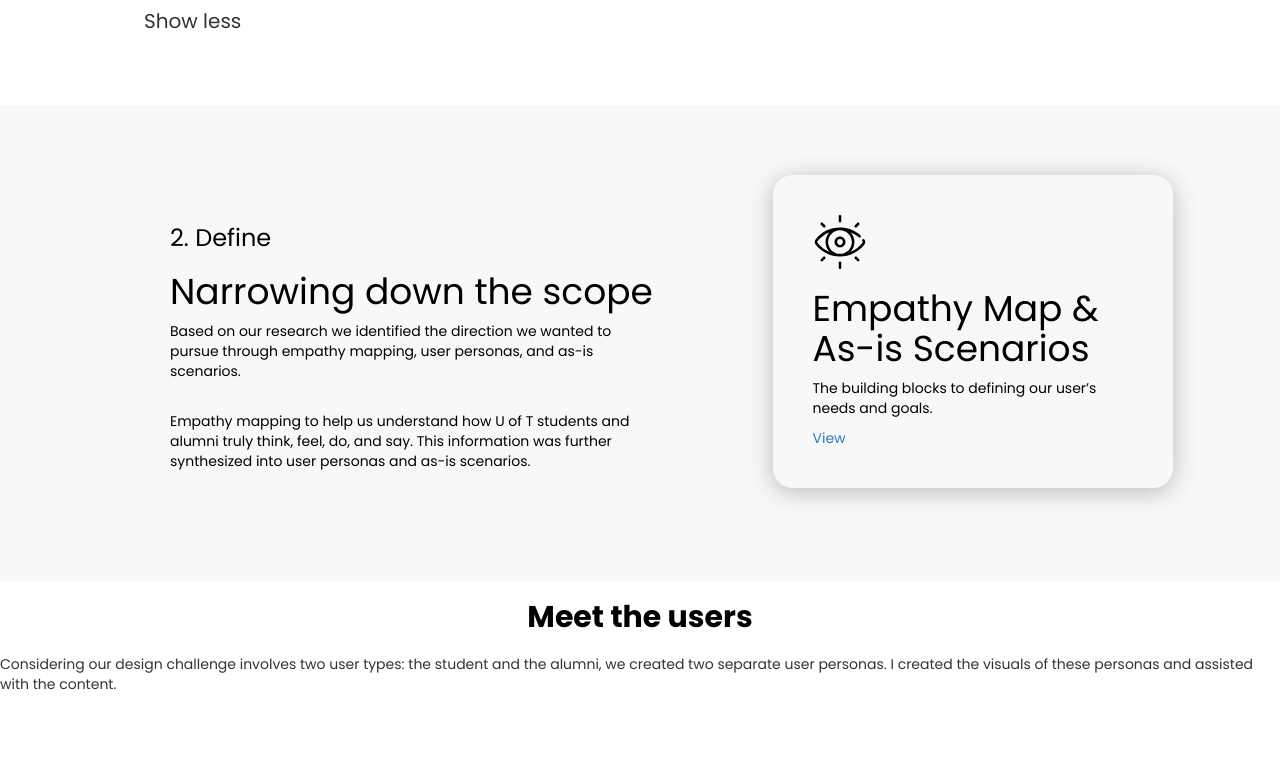
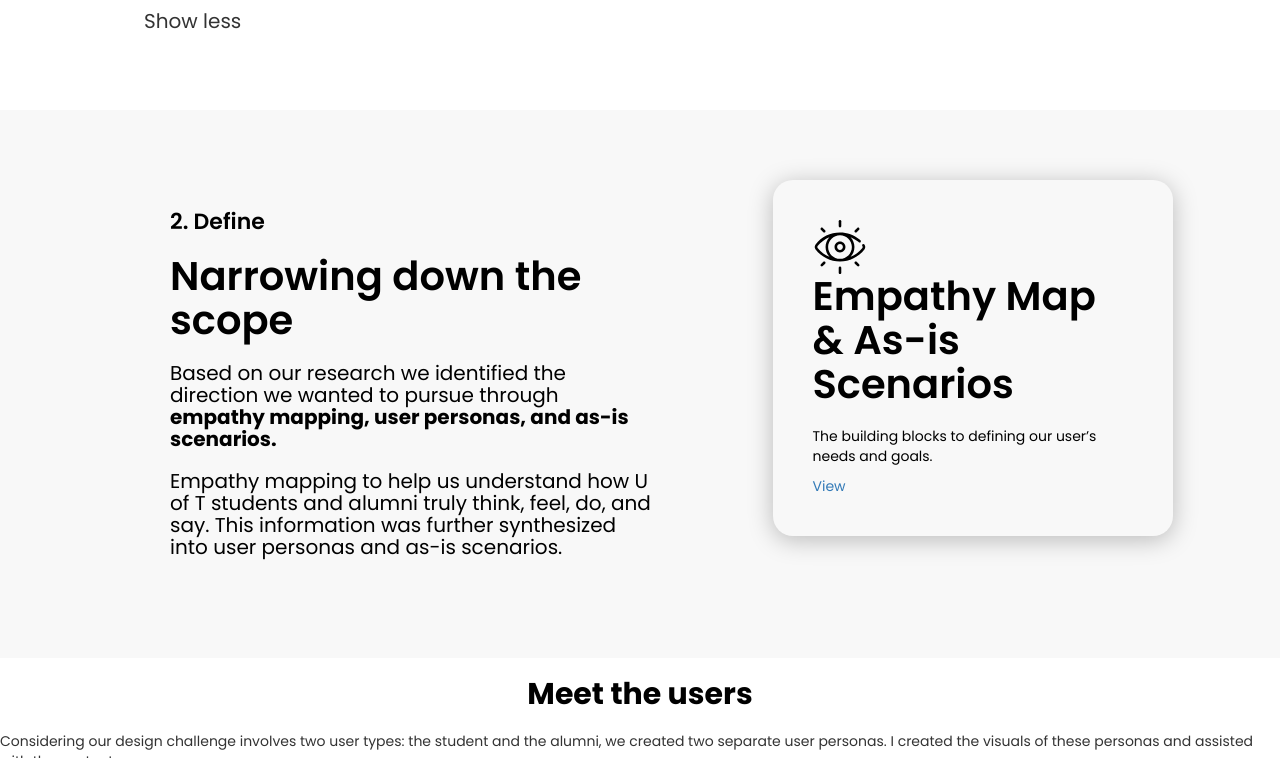
Before and after one commit to annnayu/annnayu.github.io, a plain HTML site: page meet4success.html in a window 1280 px wide. Shown: the part 4578-5336 px from the top of the page. Drawn offline with Linux system fonts and the light colour scheme.

Commit message:
define section

```diff
--- a/assets/css/style.css
+++ b/assets/css/style.css
@@ -661,6 +661,32 @@ hr {
     padding: 30px 80px 30px 100px;
 }
 
+.define h1{
+    font-size: 40px;
+    font-weight: 600;
+    color: black;
+    margin: auto;
+    padding-bottom: 20px;
+
+}
+
+.define h2 {
+    font-size: 22px;
+    font-weight: 600;
+    color: black;
+    margin: auto;
+    padding-bottom: 20px;
+
+}
+
+.define h3 {
+    font-size: 20px;
+    font-weight: 400;
+    color: black;
+    margin: auto;
+
+}
+
 .empathy-card {
     margin: auto;
     box-shadow: 0px 4px 24px rgba(0, 0, 0, 0.25);
@@ -725,6 +751,10 @@ hr {
     font-weight: 400;
 }
 
+.key-takeaway-main {
+    display: inline-block;
+}
+
 .ideate {
     color: white;
     background-color: #21252D;
--- a/meet4success.html
+++ b/meet4success.html
@@ -132,7 +132,6 @@
                         <img style="width:79px;" src="assets/images/contact-form 1.svg">
                     </div>
                 </div>
-            </div>
 
                 <div class=row>
                     <div class="col-md-3">
@@ -146,6 +145,7 @@
                         <p><b> No consistent process </b> for students or alumni to become a mentee, and the requirements
                             and steps vary
                             depending on faculty.</p>
+                    </div>
                 </div>
             </div>
         </div>
@@ -171,7 +171,7 @@
         <h3> Once we collected our data, we created an affinity map and clustered similar responses to identify common
             themes.
         </h3>
-
+        <div class="key-takeaway-main">
                 <div class="row">
                 <div class="col-md-3">
                     <img style="width:64px;" src="assets/images/Meet4Success - TAKEAWAY_awareness.svg">
@@ -210,21 +210,22 @@
         </div>
         </div>
     </div>
+    </div>
 
     <div>
         <div class="define" style="background-color: #F8F8F8; color:black; padding: 70px;">
             <div class="row">
                 <div class="define col-md-7">
-                    <h3 class="number-title">2. Define</h3>
-                    <h1 class="process-title">Narrowing down the scope</h1>
-                    <p class="title-descript">Based on our research we identified the direction we wanted to pursue through
-                        empathy mapping,
-                        user personas, and as-is scenarios. </p>
+                    <h2>2. Define</h2>
+                    <h1>Narrowing down the scope</h1>
+                    <h3>Based on our research we identified the direction we wanted to pursue through
+                        <b>empathy mapping,
+                        user personas, and as-is scenarios. </b></h3>
                     <br>
-                    <p class="title-descript">Empathy mapping to help us understand how U of T students and alumni truly
+                    <h3>Empathy mapping to help us understand how U of T students and alumni truly
                         think, feel, do,
                         and say. This information was further synthesized into user personas and as-is scenarios.
-                    </p>
+                    </h3>
                 </div>
                 <div class="col-md-5">
                     <div class="empathy-card">
```
Lines whose indentation alone changed are shown as unchanged.
